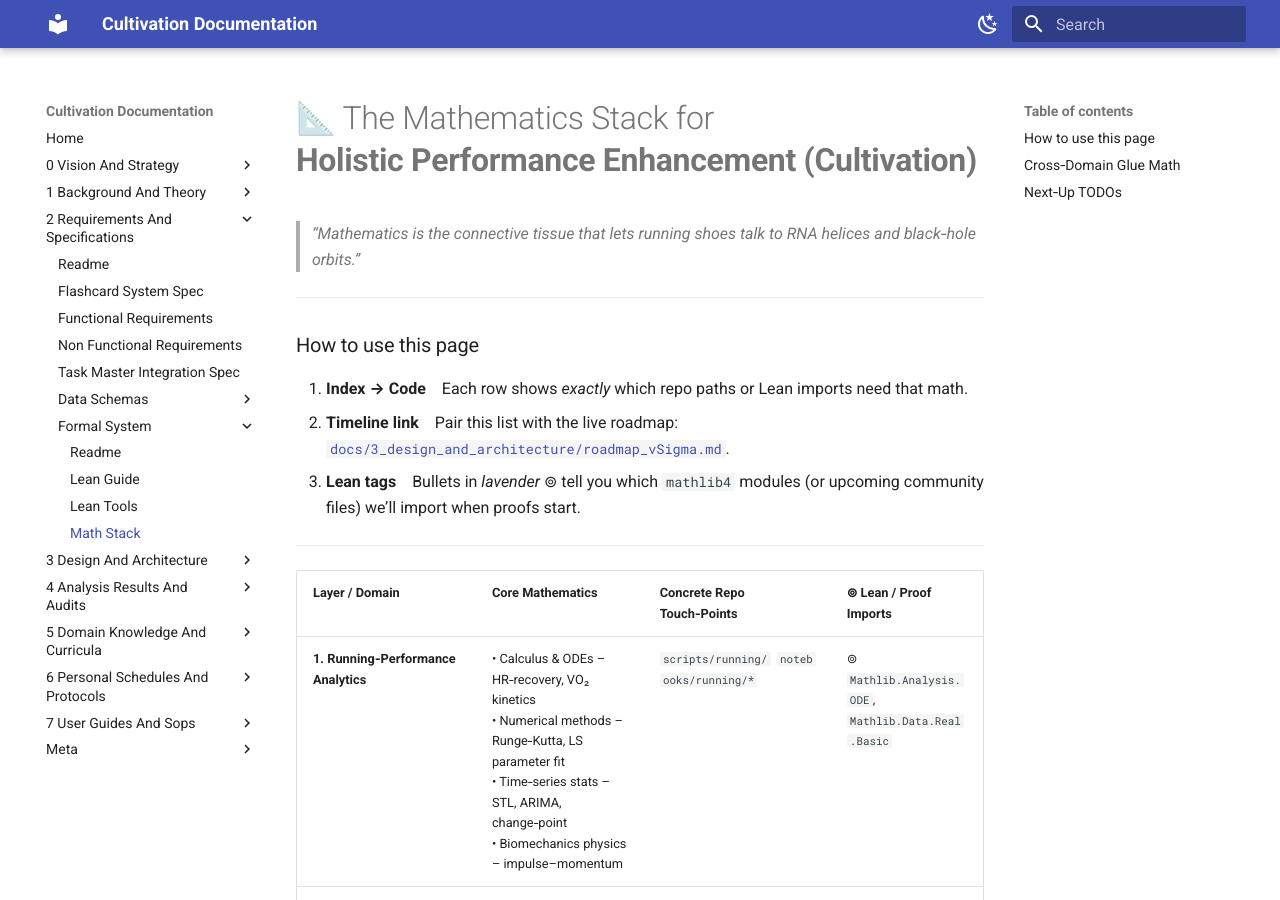
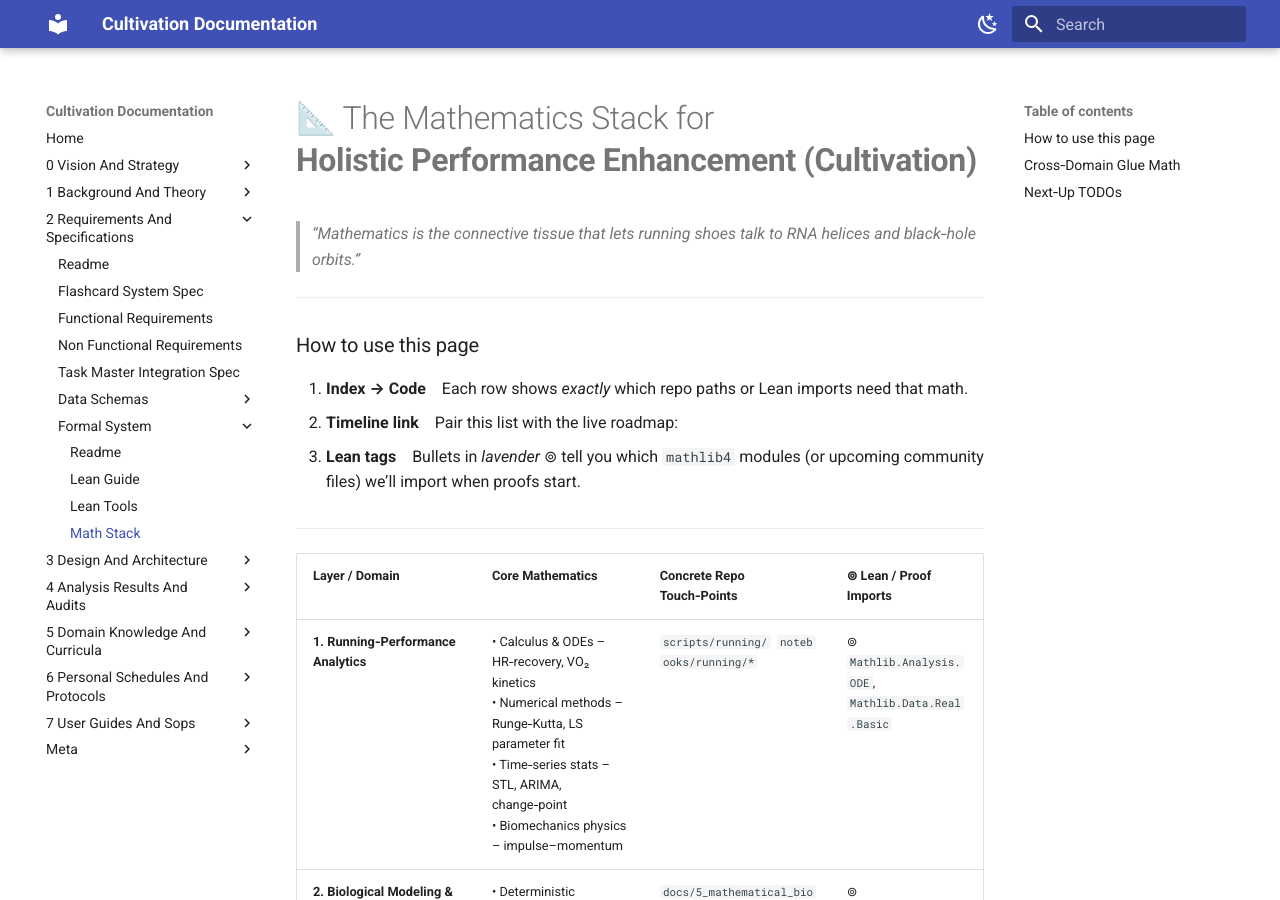
Before and after one commit to ImmortalDemonGod/Holistic-Performance-Enhancement, an MkDocs documentation site: the page built from cultivation/docs/2_requirements_and_specifications/formal_system/math_stack.md, in a window 1280 px wide and 900 px high. Built offline with MkDocs 1.6.1 and Material for MkDocs 9.7.7, drawn with Linux system fonts in a browser that asks for light colours.

Commit message:
📝 docs(math_stack): update roadmap reference
- remove reference to roadmap_vSigma.md as the file no longer exists
- ensure the documentation remains accurate and up-to-date

```diff
--- a/cultivation/docs/2_requirements_and_specifications/formal_system/math_stack.md
+++ b/cultivation/docs/2_requirements_and_specifications/formal_system/math_stack.md
@@ -8,7 +8,7 @@
 ### How to use this page
 1. **Index → Code** Each row shows *exactly* which repo paths or Lean imports need that math.
 2. **Timeline link** Pair this list with the live roadmap:
-   [`docs/3_design_and_architecture/roadmap_vSigma.md`](../../3_design_and_architecture/roadmap_vSigma.md).
+   <!-- Reference to roadmap_vSigma.md removed: file no longer exists -->
 3. **Lean tags** Bullets in *lavender* ⊚ tell you which `mathlib4` modules (or upcoming community files) we’ll import when proofs start.
 
 ---
```
